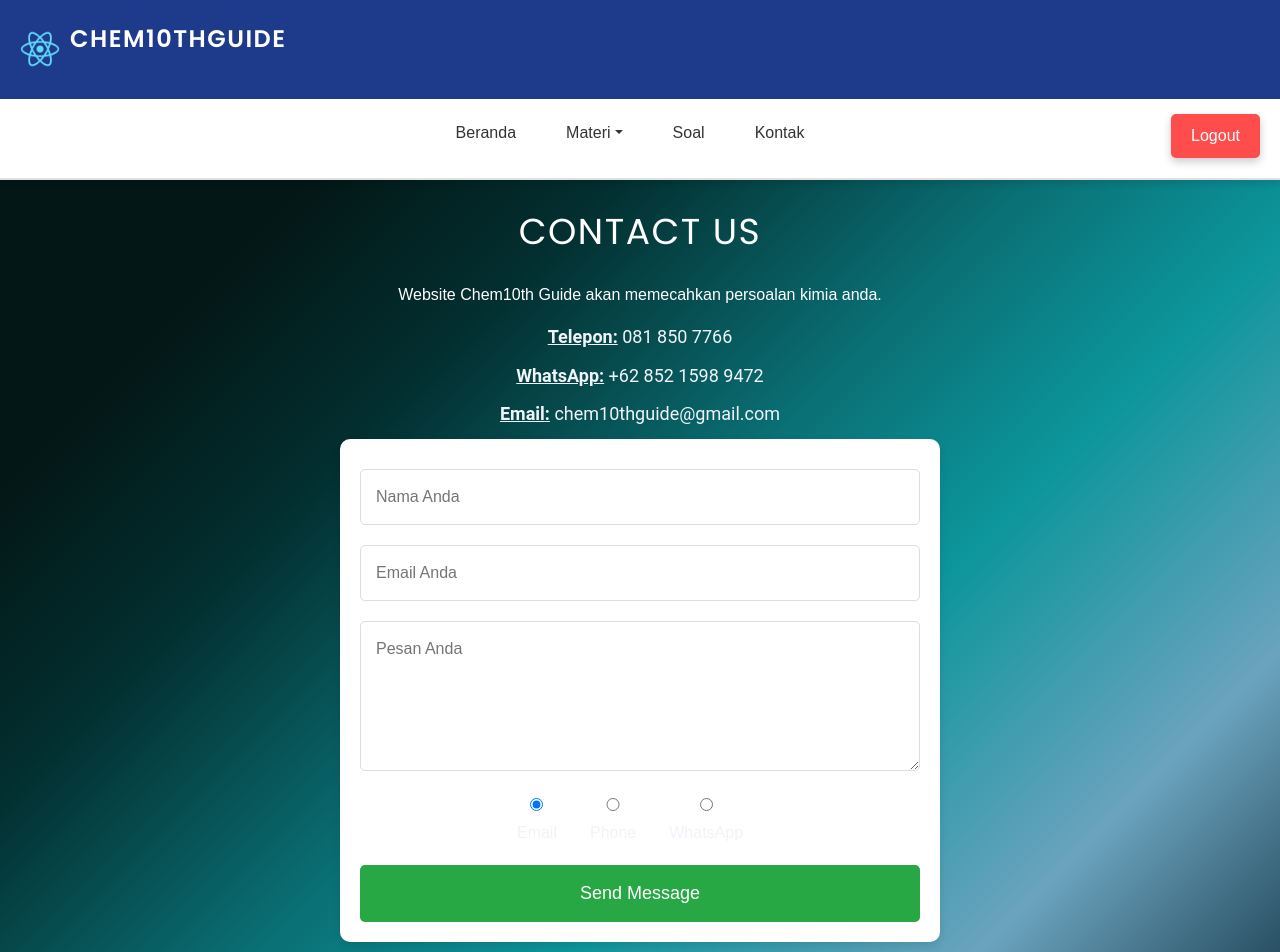
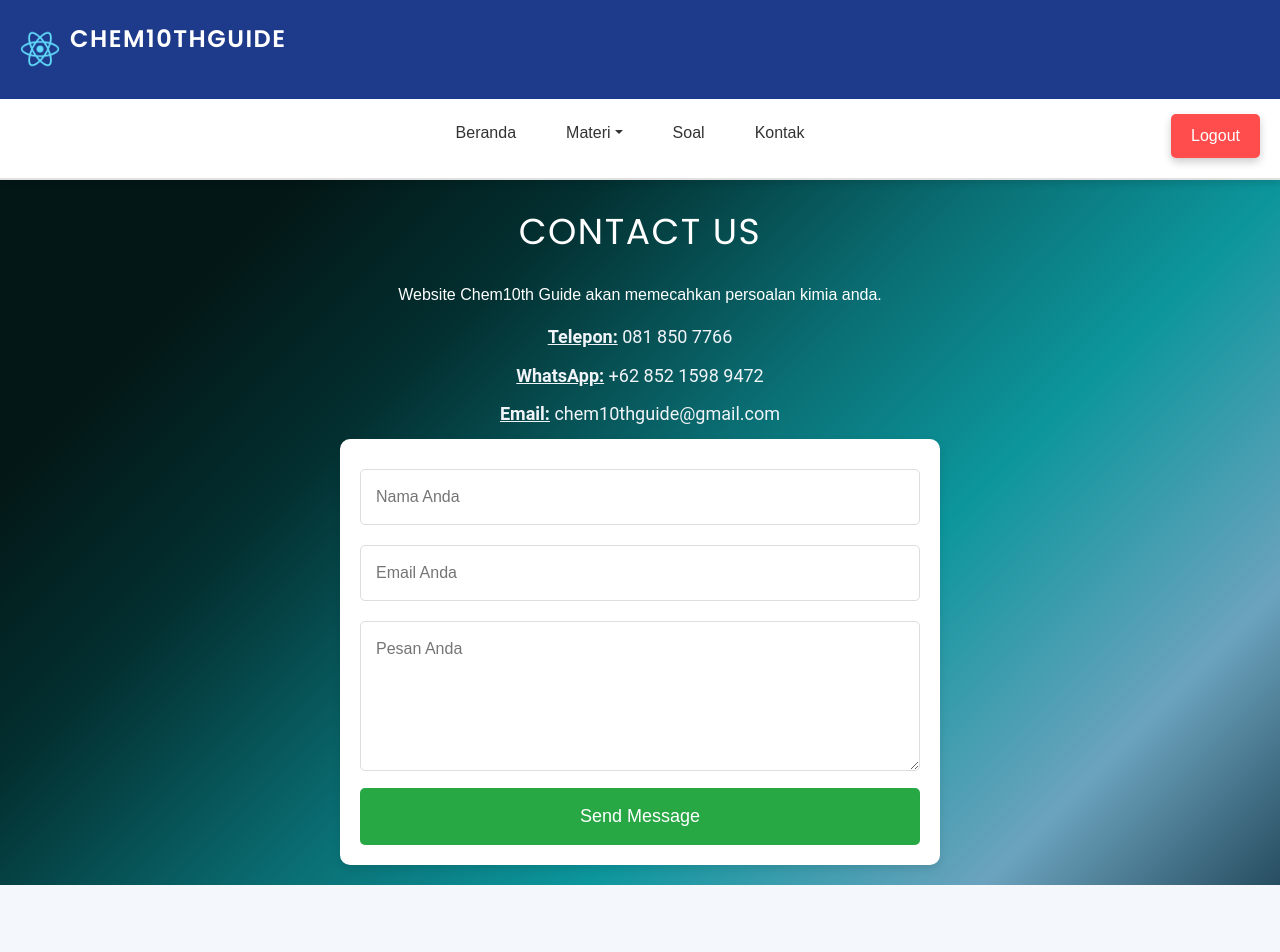
Before and after one commit to michaelhutajulu/Proyek-PSW-1-Kimia10, a React (Create React App) app: page /kontak in a window 1280 px wide. Shown: the top 952 px of the page. After the commit the page ends 885 px from the top, so only its background shows below. Built offline with nearby package versions, Linux system fonts and the light colour scheme.

Commit message:
memperbaiki css kontak

```diff
--- a/src/pages/Kontak.js
+++ b/src/pages/Kontak.js
@@ -74,38 +74,7 @@ const Kontak = () => {
           onChange={(e) => setMessage(e.target.value)}
           required
         />
-        <div className="contact-method">
-          <label>
-            <input
-              type="radio"
-              name="contact-method"
-              value="email"
-              checked={contactMethod === 'email'}
-              onChange={() => setContactMethod('email')}
-            />
-            Email
-          </label>
-          <label>
-            <input
-              type="radio"
-              name="contact-method"
-              value="phone"
-              checked={contactMethod === 'phone'}
-              onChange={() => setContactMethod('phone')}
-            />
-            Phone
-          </label>
-          <label>
-            <input
-              type="radio"
-              name="contact-method"
-              value="whatsapp"
-              checked={contactMethod === 'whatsapp'}
-              onChange={() => setContactMethod('whatsapp')}
-            />
-            WhatsApp
-          </label>
-        </div>
+
         <button type="submit">Send Message</button>
       </form>
 
```
